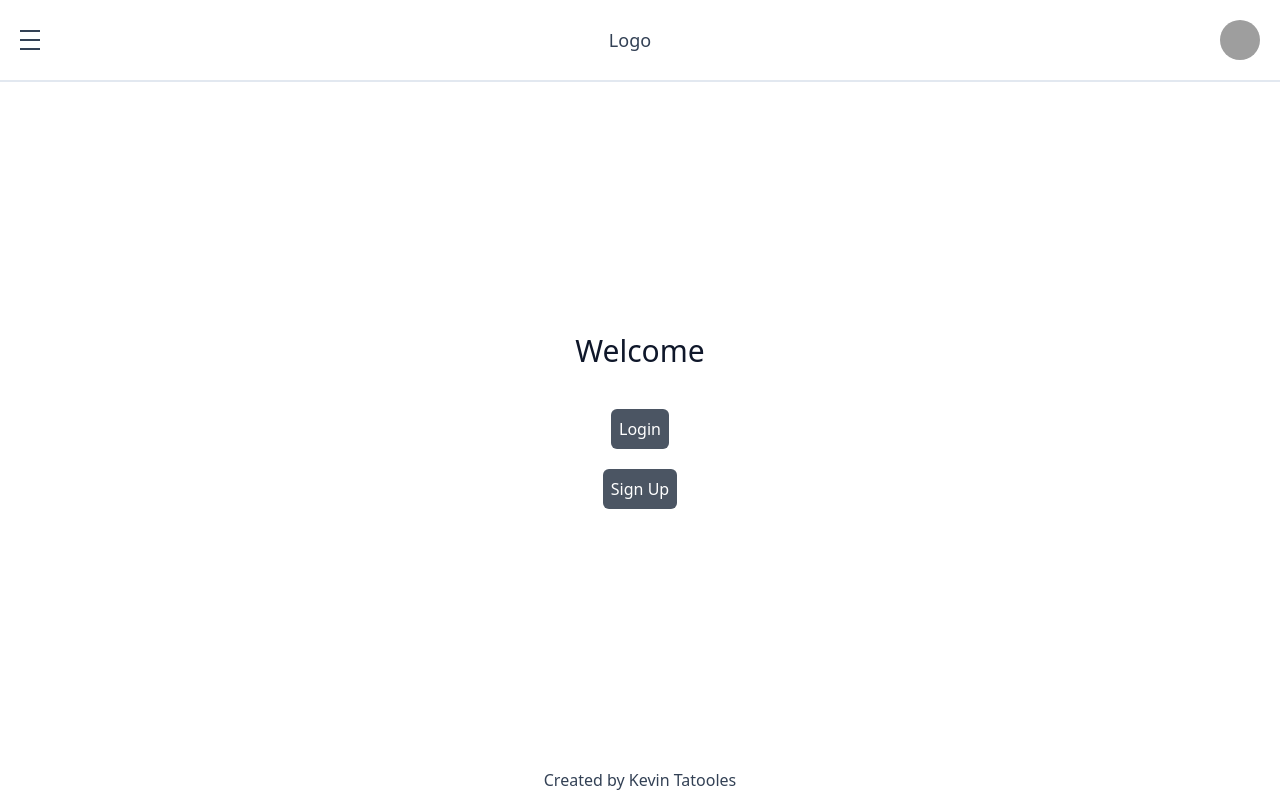
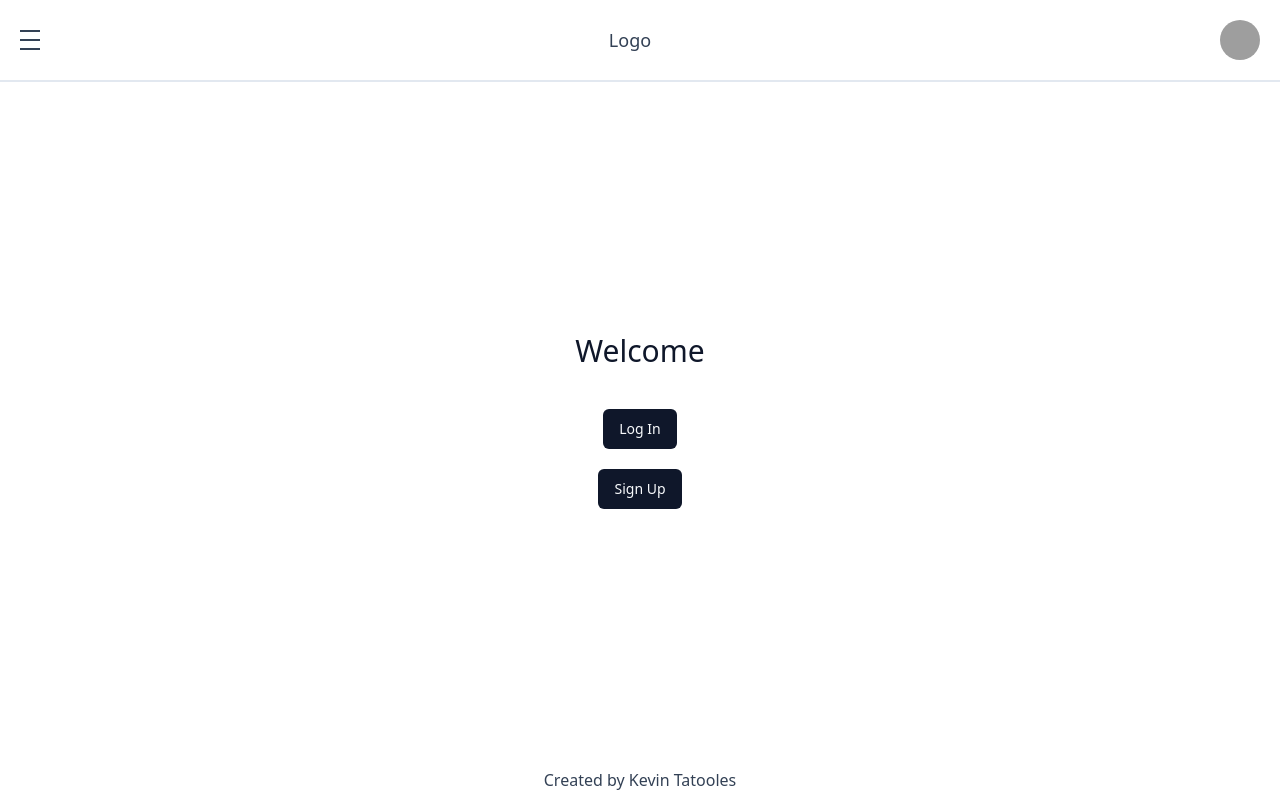
Before and after one commit to Tatooles/next-fitness-tracker, a Next.js app: page / in a window 1280 px wide. Built offline with nearby package versions, Linux system fonts and the light colour scheme; grey boxes are pictures that could not be loaded.

Commit message:
Update log in page buttons with shadcn ui

```diff
--- a/app/page.tsx
+++ b/app/page.tsx
@@ -1,4 +1,5 @@
 import Link from "next/link";
+import { Button } from "@/components/ui/button";
 
 export default function Home() {
   // TODO: This page should probably be the login page
@@ -7,11 +8,11 @@ export default function Home() {
   return (
     <div className="flex h-full flex-col items-center justify-center">
       <div className="mb-10 text-3xl">Welcome</div>
-      <Link href="/home" className="mb-5 rounded-md bg-gray-600 p-2 text-white">
-        Login
+      <Link href="/home" className="mb-5">
+        <Button>Log In</Button>
       </Link>
-      <Link href="/home" className="rounded-md bg-gray-600 p-2 text-white">
-        Sign Up
+      <Link href="/home">
+        <Button>Sign Up</Button>
       </Link>
     </div>
   );
```
